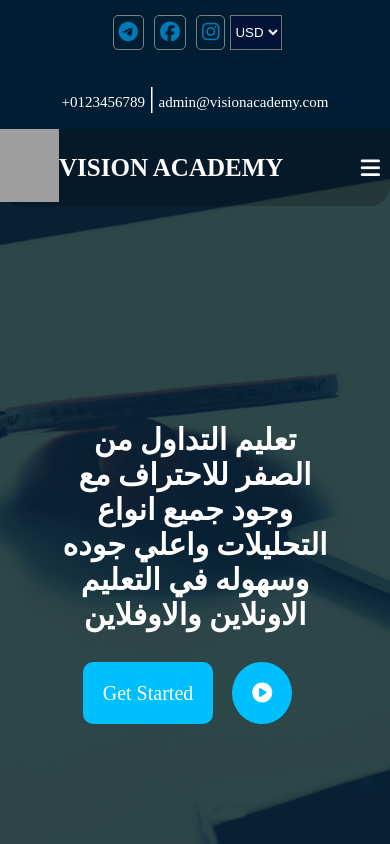
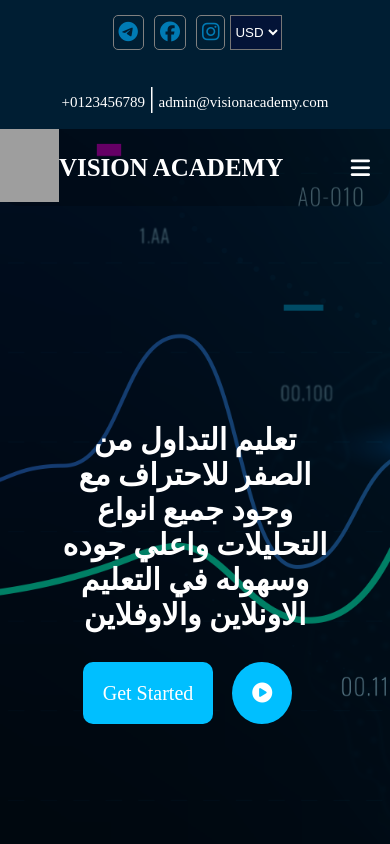
Before and after one commit to moRezk12/VISION-ACADEMY, a plain HTML site: page index.html in a window 390 px wide. Shown: the top 844 px of the page. Drawn offline with nearby package versions, Linux system fonts and the light colour scheme; grey boxes are pictures that could not be loaded.

Commit message:
commit 2

```diff
--- a/assets/CSS/main.css
+++ b/assets/CSS/main.css
@@ -103,7 +103,7 @@ header .navbar-bottom h2 {
     height: 73px;
 }
 header .navbar-bottom .container{
-    padding: 0px 2px;
+    padding-right: 20px;
     background-color: #00000033;
     border-bottom-left-radius: 20px;
     border-bottom-right-radius: 20px;
@@ -134,7 +134,7 @@ header .navbar-bottom nav{
         display: flex;
         justify-content: space-between;
         align-items: center;
-        width: 80%;
+        width: 82%;
     }
     .logo{
         width: 20%;
@@ -219,7 +219,7 @@ header .navbar-bottom li .btn_start:hover{
     }
     header .navbar-bottom .container{
         width: 100%;
-        padding: 0px 10px 0px 0px ;
+        padding: 0px 20px 0px 0px ;
     }
     .navbar-bottom .container h2{
         width: 83%;
@@ -261,7 +261,7 @@ header .navbar-bottom li .btn_start:hover{
 .landing{
     position: relative;
     background-color: #005186;
-    background-image: url(../img/10.png);
+    background-image: url(../img/1.png);
     background-size: cover;
     height: 100vh ;
 }
```
